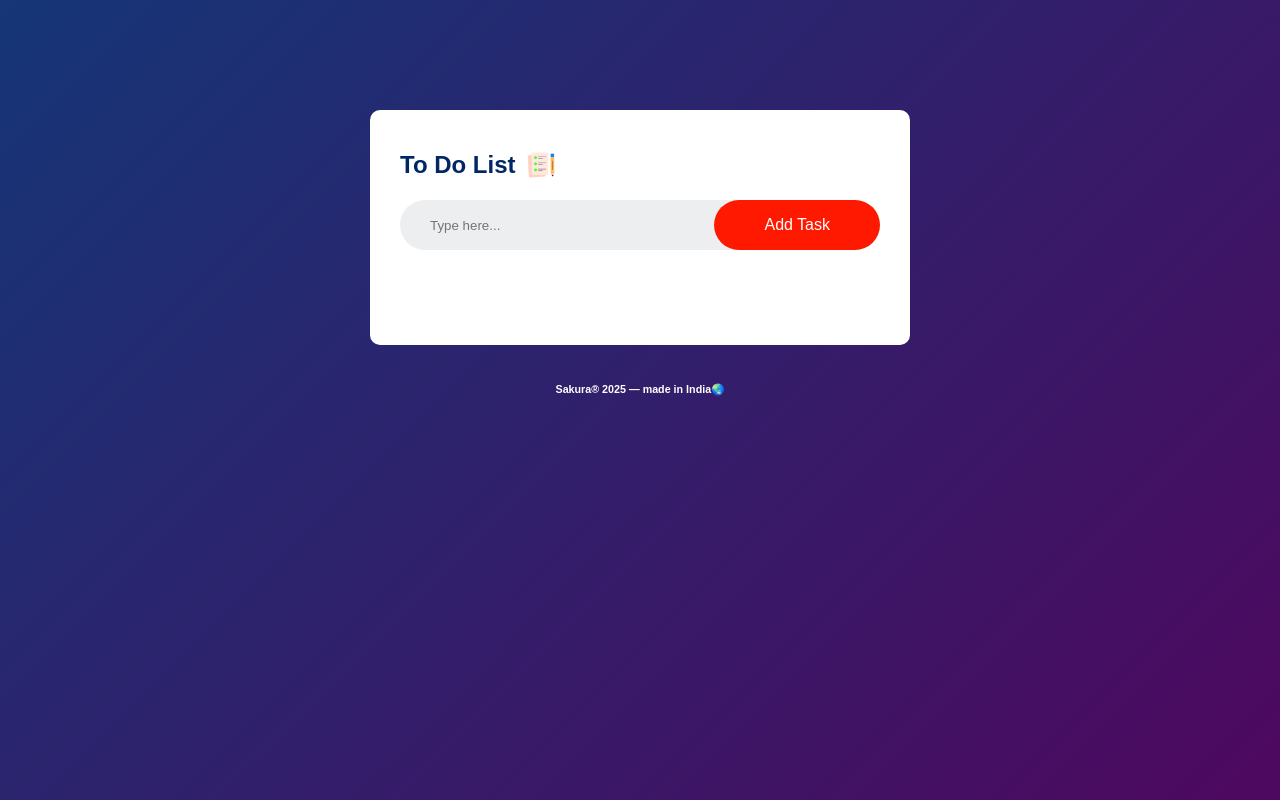
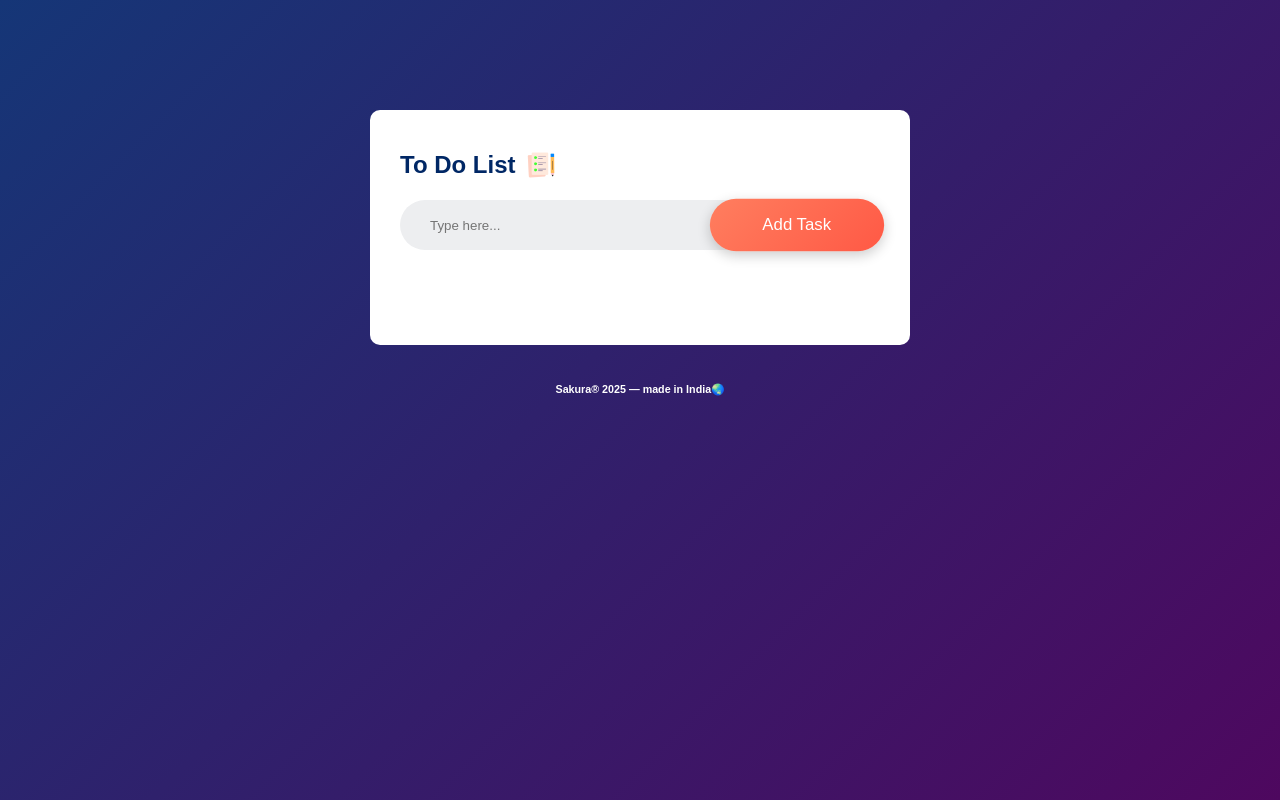
Before and after one commit to yuvrajsinghgit/sakura, a plain HTML site: page index.html in a window 1280 px wide. In both pictures the pointer is over the button "Add Task". Drawn offline with Linux system fonts and the light colour scheme.

Commit message:
button hover color change

```diff
--- a/style.css
+++ b/style.css
@@ -59,8 +59,11 @@
     cursor: pointer;
     border-radius: 40px;
 }
-button:hover{
-    background: #ff1900;
+button:hover {
+    background: linear-gradient(135deg, #ff7e5f, #ff5945);
+    box-shadow: 0 4px 12px rgba(0, 0, 0, 0.2);
+    transform: scale(1.05);
+    transition: all 0.3s ease;
 }
 ul li{
     list-style: none;
```
